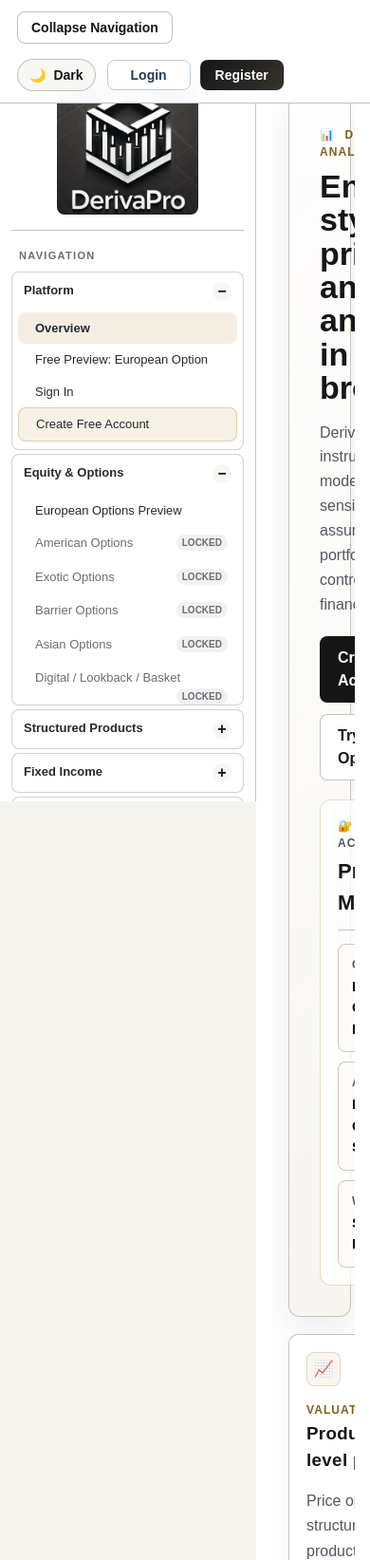
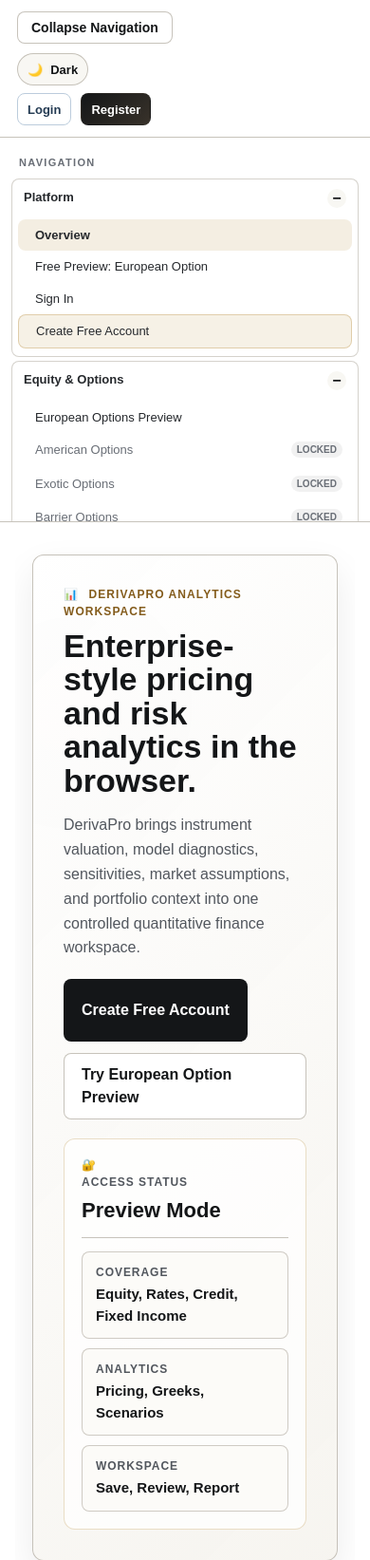
Before and after one commit to derivapro/derivapro-v1, a Flask app: page / in a window 390 px wide. Shown: the top 1643 px of the page at 95% size. Run offline with Flask 2, Linux system fonts and the light colour scheme.

Commit message:
Improve responsive app layout polish

```diff
--- a/derivapro/static/styles.css
+++ b/derivapro/static/styles.css
@@ -141,6 +141,7 @@ a:hover {
     align-items: center;
     justify-content: space-between;
     gap: 16px;
+    flex: 0 0 auto;
     padding: 12px 18px;
     background: rgba(255, 255, 255, 0.96);
     color: var(--dp-ink);
@@ -1270,16 +1271,73 @@ details summary {
 /* ===== Responsive ===== */
 @media (max-width: 900px) {
     .top-bar {
-        flex-wrap: wrap;
+        position: static;
+        flex-direction: column;
+        flex-wrap: nowrap;
+        align-items: flex-start;
+        min-height: 0;
+        gap: 10px;
+    }
+
+    .top-bar-left {
+        width: 100%;
+    }
+
+    .content.app-shell {
+        flex-direction: column;
+        margin-top: 0;
+        min-height: auto;
+    }
+
+    .nav-shell {
+        position: relative;
+        top: auto;
+        width: 100%;
+        flex: 0 0 auto;
+        height: auto;
+        z-index: 1;
+    }
+
+    nav,
+    #navPanel {
+        width: 100%;
+        min-width: 0;
+        flex-basis: auto;
+    }
+
+    #navPanel {
+        height: auto;
+        max-height: 48vh;
+        border-right: 0;
+        border-bottom: 1px solid var(--dp-border);
+        overflow-y: auto;
+        overflow-x: hidden;
+    }
+
+    .logo-container {
+        display: none;
+    }
+
+    .nav-section-label {
+        margin-top: 4px;
     }
 
     .top-bar-right {
         width: 100%;
         margin-left: 0;
+        align-items: flex-start;
+        flex-wrap: wrap;
+        gap: 8px;
+    }
+
+    .theme-toggle {
+        margin-right: 0;
     }
 
     .app-main,
     main {
+        width: 100%;
+        max-width: none;
         padding: 16px;
     }
 
@@ -1299,6 +1357,18 @@ details summary {
         width: 100%;
         justify-content: flex-start;
         margin-left: 0;
+    }
+
+    .auth-user-badge,
+    .topbar-link,
+    .theme-toggle {
+        min-height: 34px;
+        padding: 7px 10px;
+        font-size: 13px;
+    }
+
+    .topbar-link {
+        min-width: auto;
     }
 }
 
--- a/derivapro/templates/base.html
+++ b/derivapro/templates/base.html
@@ -14,7 +14,7 @@
             document.documentElement.dataset.theme = theme;
         })();
     </script>
-    <title>{% block title %}Page Title{% endblock %}</title>
+    <title>{% block title %}DerivaPro | Financial Instrument Pricing and Risk{% endblock %}</title>
     <!-- MathJax -->
     <!-- <script src="https://polyfill.io/v3/polyfill.min.js?features=es6"></script> -->
     <script id="MathJax-script" async src="https://cdn.jsdelivr.net/npm/mathjax@3/es5/tex-mml-chtml.js"></script>
```
Also changed, not shown: other parts of derivapro/static/styles.css (+30 -4 lines).
